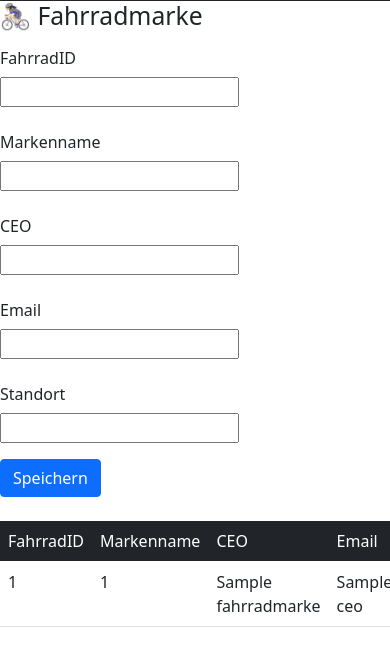
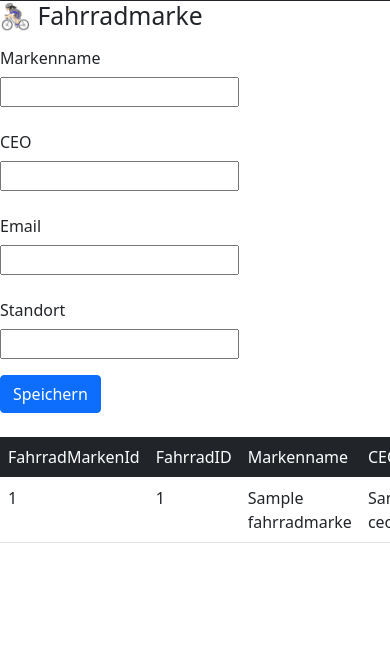
Before and after one commit to SPL21GL/DZ_FlaskProject-2, a Flask app: template templates/fahrradMarke.html in a window 390 px wide; the page is wider, and only the part inside the window is pictured. Shown: the part 70-736 px from the top of that part. Run offline with Flask 2, Linux system fonts and the light colour scheme; tables that the repository leaves empty hold one stand-in row (values such as "Sample post"); the template is opened without the code that fills it: values that come from a table or form of the project are taken from there, most other values are stand-ins (such as "Sample title", 1, 10 or a date in 2020); some libraries are stand-ins or nearby versions.

Commit message:
added fahrradMarke.html

```diff
--- a/templates/fahrradMarke.html
+++ b/templates/fahrradMarke.html
@@ -6,40 +6,33 @@
 
 <form method="post">
 
-    {{form4.csrf_token}}
-
-    <div class="row mb-3">
-        <label for="FahrradID" class="col-sm-2 col-form-label">FahrradID</label>
-        <div class="col-sm-10">
-            {{form4.FahrradID()}}
-        </div>
-    </div>
+    {{form5.csrf_token}}
 
     <div class="row mb-3">
         <label for="MarkenName" class="col-sm-2 col-form-label">Markenname</label>
         <div class="col-sm-10">
-            {{form4.MarkenName()}}
+            {{form5.MarkenName()}}
         </div>
     </div>
 
     <div class="row mb-3">
         <label for="CEO" class="col-sm-2 col-form-label">CEO</label>
         <div class="col-sm-10">
-            {{form4.CEO()}}
+            {{form5.CEO()}}
         </div>
     </div>
 
     <div class="row mb-3">
         <label for="Email" class="col-sm-2 col-form-label">Email</label>
         <div class="col-sm-10">
-            {{form4.Email()}}
+            {{form5.Email()}}
         </div>
     </div>
 
     <div class="row mb-3">
         <label for="Standort" class="col-sm-2 col-form-label">Standort</label>
         <div class="col-sm-10">
-            {{form4.Standort()}}
+            {{form5.Standort()}}
         </div>
     </div>
 
@@ -52,6 +45,7 @@
 <table class="table">
     <thead class="table-dark">
       <tr>
+        <td scope="col">FahrradMarkenId</td>
         <td scope="col">FahrradID</td>
         <td scope="col">Markenname</td>
         <td scope="col">CEO</td>
```
